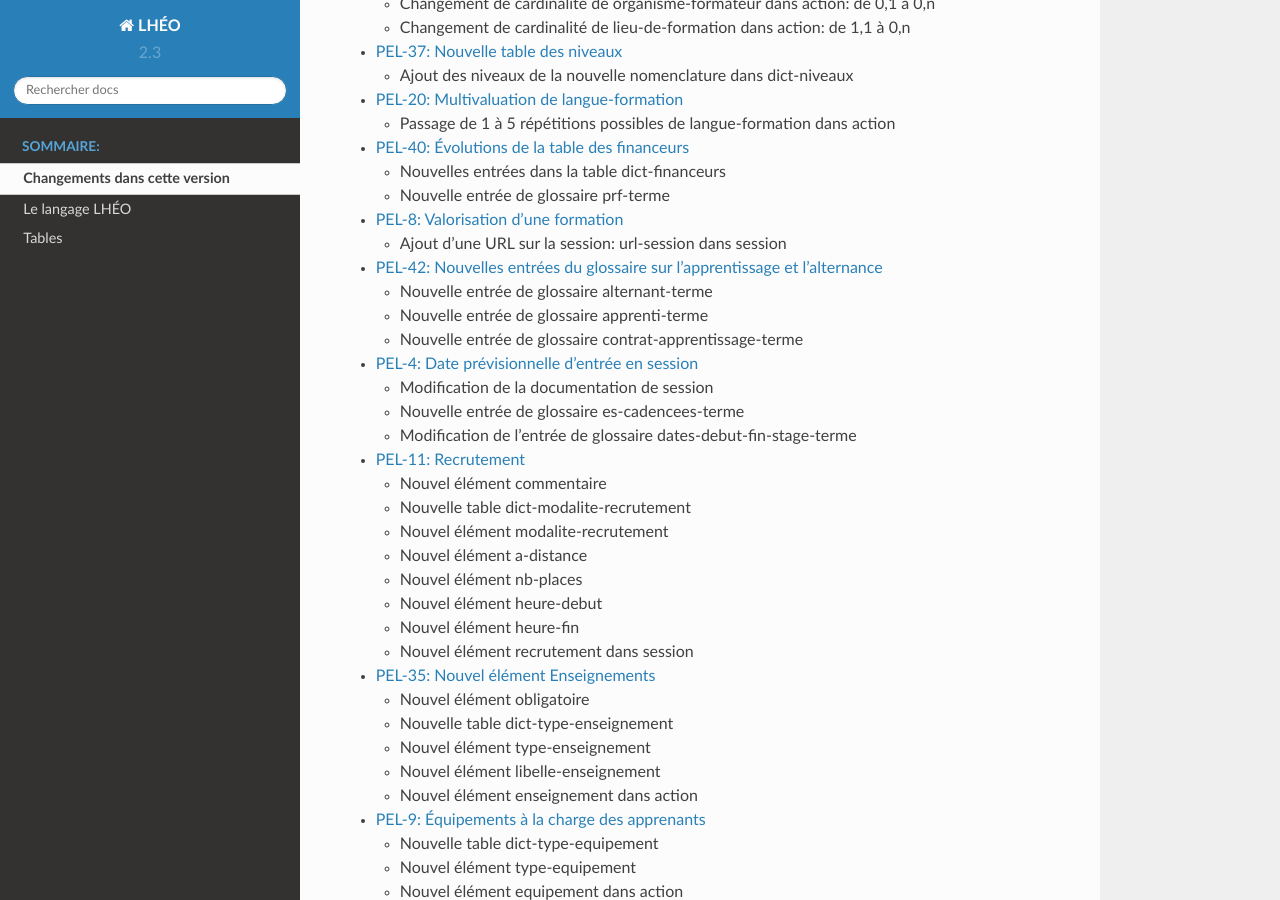
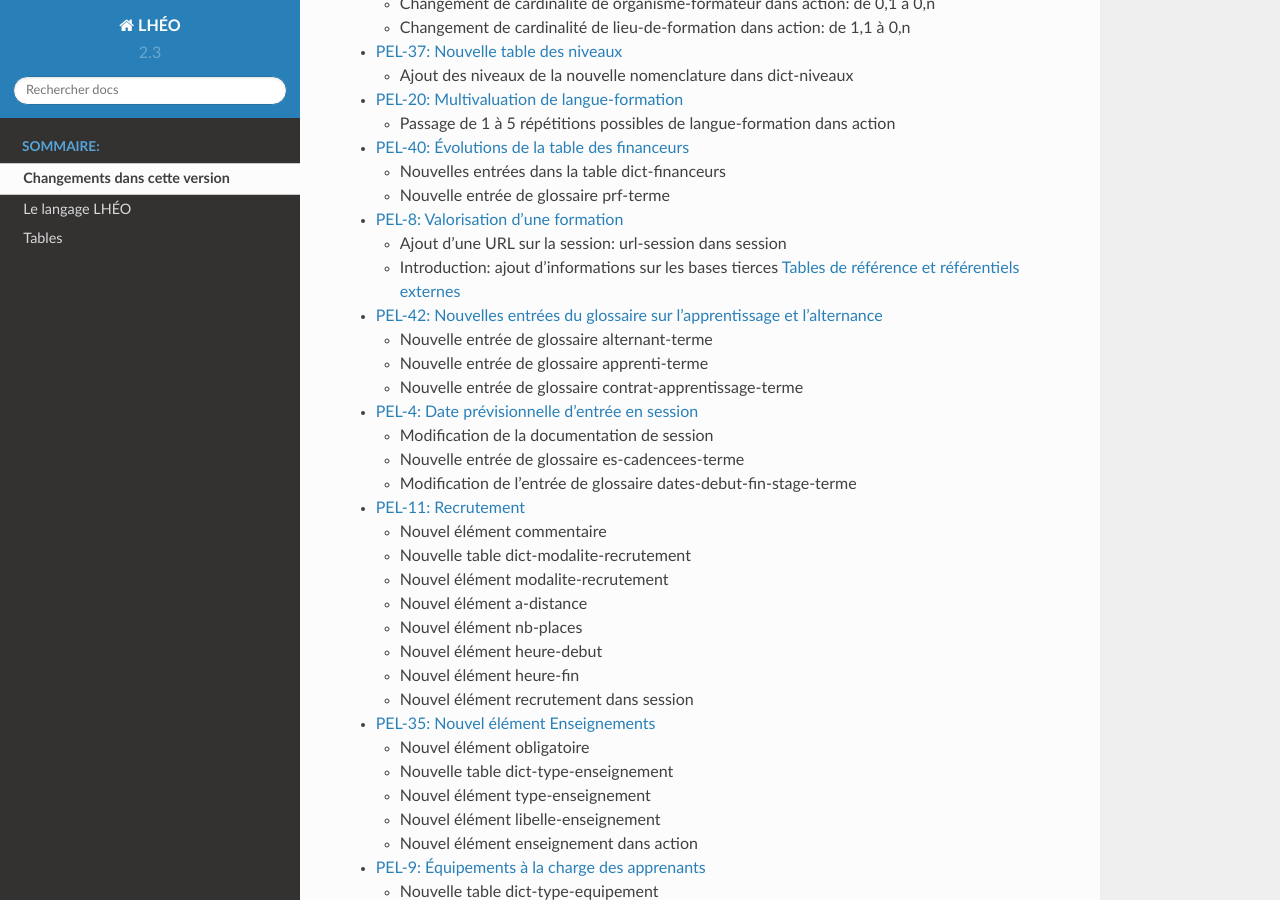
Before and after one commit to lheo/lheo-schema, a Sphinx documentation site: the page built from doc/source/changements.rst, in a window 1280 px wide and 900 px high, scrolled down 1228 px. Built offline with Sphinx 7.4.7 and the Read the Docs theme 2.0.0, drawn with Linux system fonts in a browser that asks for light colours; pages that are not in the unit, such as notebooks, are missing from menus.

Commit message:
Ajout liens BAN/SIREN (#11)

```diff
--- a/doc/source/changements.rst
+++ b/doc/source/changements.rst
@@ -82,6 +82,7 @@
 - `PEL-8: Valorisation d’une formation <https://gitlab.com/lheo/lheo-schema/-/issues/11>`_
 
   - Ajout d'une URL sur la session: :ref:`url-session` dans :ref:`session`
+  - Introduction: ajout d'informations sur les bases tierces :ref:`tables_reference_referentiels`
 
 - `PEL-42: Nouvelles entrées du glossaire sur l'apprentissage et l'alternance <https://gitlab.com/lheo/lheo-schema/-/issues/39>`_
 
--- a/doc/source/index.rst
+++ b/doc/source/index.rst
@@ -15,6 +15,8 @@
 
 Ce langage est décrit dans le chapitre :ref:`lheo-langage`. La structure générale d'un fichier XML au format LHÉO est présentée dans le fichier exemple: `lheo-exemple.xml <lheo-exemple.xml>`_
 
+.. _tables_reference_referentiels:
+
 Tables de référence et référentiels externes
 --------------------------------------------
 
@@ -31,6 +33,8 @@
 - le code `ELU <https://www.moncompteformation.gouv.fr/>`_ dans l'élément :ref:`code-ELU`
 - la base `CertifInfo <https://www.certifinfo.org/>`_ dans l'élément :ref:`code-CERTIFINFO`
 
+Afin de garantir la qualité des adresses utilisées dans les offres de formation, l'utilisation de la `Base Adresse Nationale (BAN) <https://www.data.gouv.fr/fr/datasets/base-adresse-nationale/>`_ est recommandée. La base `SIRENE de l'INSEE <https://www.data.gouv.fr/fr/datasets/base-sirene-des-entreprises-et-de-leurs-etablissements-siren-siret/>`_ devrait également être utilisée pour les numéros SIREN/SIRET des entreprises et leurs dénominations officielles.
+
 Glossaire
 ---------
 
```
